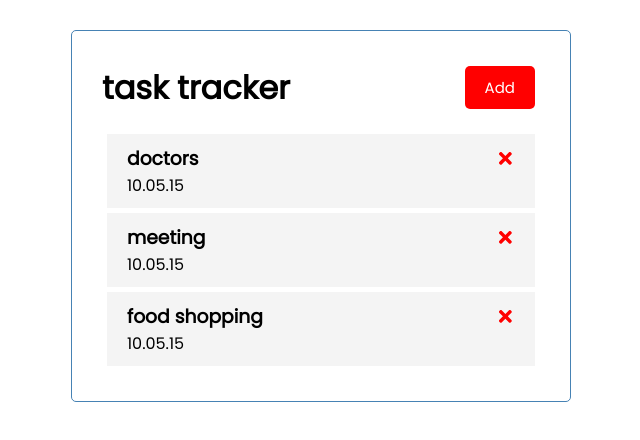
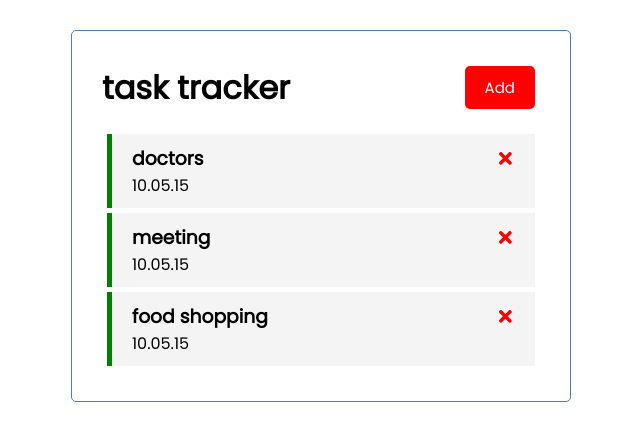
Before and after one commit to NikKowPHP/react-tast-tracker, a React (Create React App) app: page / in a window 1280 px wide. Shown: the top 440 px of the page, without its empty margins (319-959 px from the left). Built offline with nearby package versions, Linux system fonts and the light colour scheme.

Commit message:
create a reminder toggle

```diff
--- a/src/App.js
+++ b/src/App.js
@@ -33,15 +33,21 @@
   }
   render() {
 
+    // Delete Task
+
     const deleteTask = (id) => {
       this.state.setTasks(this.state.tasks.filter((task) => task.id !== id));
     }
 
+    // Toggle Reminder
+    const toggleReminder = (id) => {
+      this.state.setTasks(this.state.tasks.map((task)=> task.id === id ? {...task, reminder: !task.reminder} : task))
+    }
 
     return (
       <div className="container">
         <Header />
-        { this.state.tasks.length > 0 ? <Tasks tasks={this.state.tasks} onDelete={deleteTask} />: 'No Tasks to show'}
+        { this.state.tasks.length > 0 ? <Tasks tasks={this.state.tasks} onDelete={deleteTask} onToggle={toggleReminder} />: 'No Tasks to show'}
       </div>
     );
   }
--- a/src/components/Task.js
+++ b/src/components/Task.js
@@ -1,9 +1,9 @@
 import React from 'react'
 import {FaTimes}  from 'react-icons/fa'
 
-export const Task = ({task, onDelete}) => {
+export const Task = ({task, onDelete, onToggle}) => {
 	return (
-		<div className='task'>
+		<div className={`task ${task.reminder ? 'reminder' : ''}`} onDoubleClick={()=> onToggle(task.id)}>
 			<h3>{task.text} <FaTimes style={{color: 'red', cursor: 'pointer'}} onClick={() => onDelete(task.id)} /></h3>
 			<p>{task.day}</p>
 		</div>
--- a/src/components/Tasks.js
+++ b/src/components/Tasks.js
@@ -2,13 +2,13 @@
 import { Task } from './Task'
 
 
- export const Tasks = ({tasks, onDelete}) => {
+ export const Tasks = ({tasks, onDelete, onToggle}) => {
 
 	return (
 		<div>
 
 			{tasks.map((task) =>
-			(<Task key={task.id} task={task}  onDelete={onDelete} />
+			(<Task key={task.id} task={task}  onDelete={onDelete} onToggle={onToggle}/>
 			))}
 
 		</div>
```
